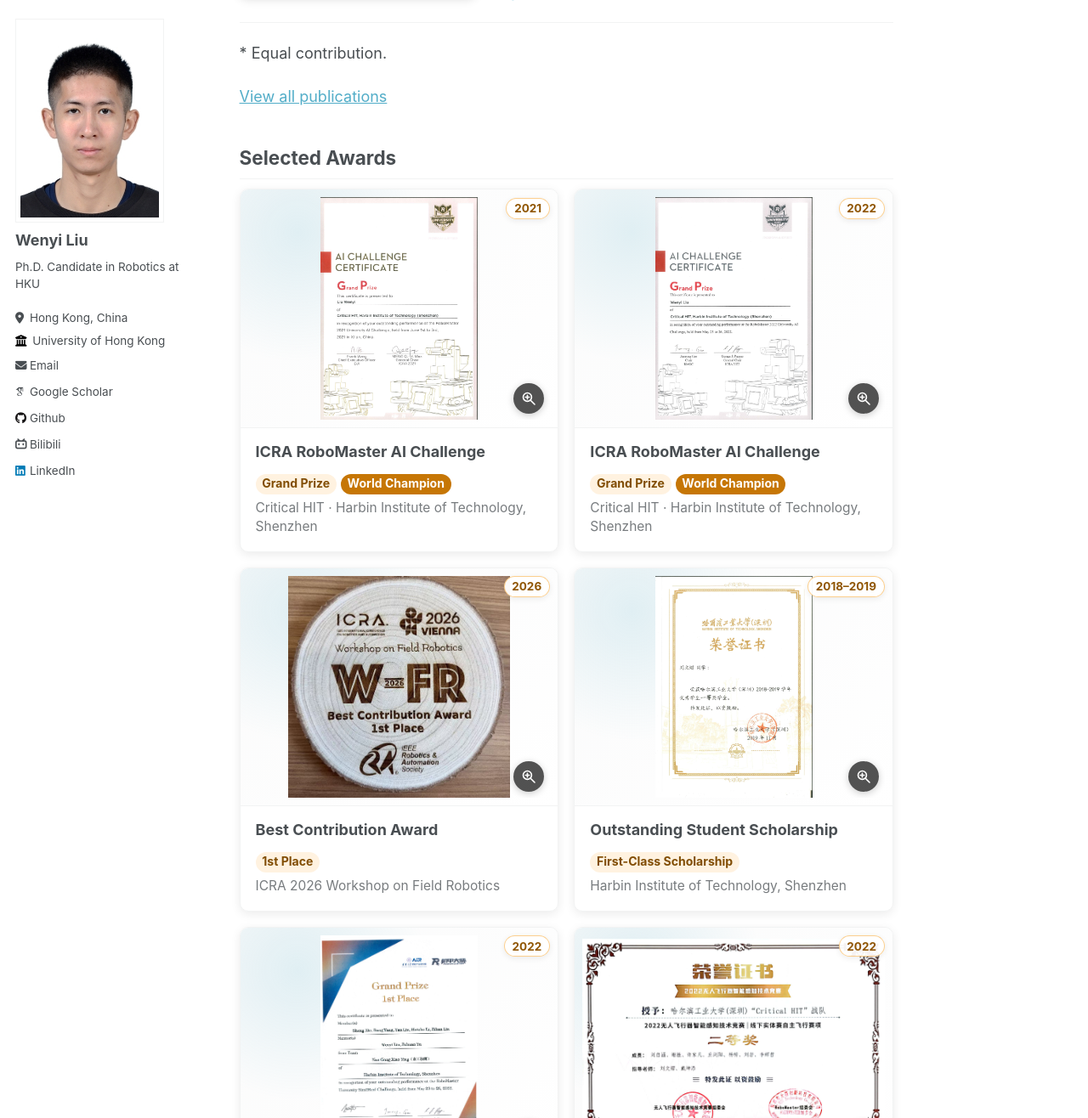
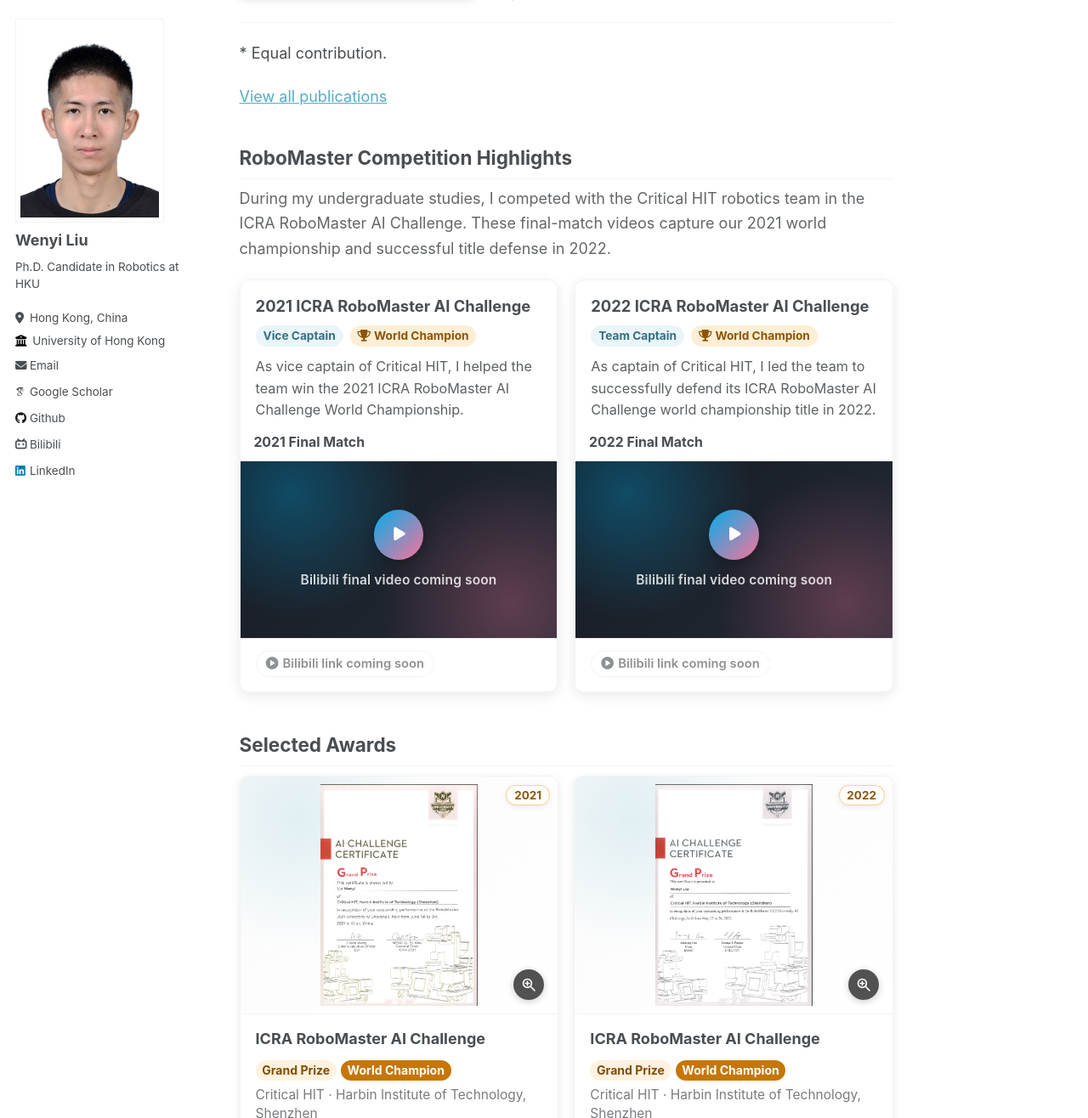
Before and after one commit to FENYUN323/liuwenyi.github.io, a Jekyll site: the page built from _pages/about.md, in a window 1280 px wide and 1400 px high, scrolled down 1871 px, cut to the strip 84-1400 px from the top of the window. Shown: the whole strip at 85% size. Built offline with Jekyll 4.4.1, drawn with Linux system fonts in a browser that asks for light colours; some web fonts are replaced.

Commit message:
Add RoboMaster competition videos to homepage

```diff
--- /dev/null
+++ b/_data/competition_videos.yml
@@ -0,0 +1,28 @@
+# Add the full public Bilibili video URL for each final below.
+# Use https://www.bilibili.com/video/BV... rather than a b23.tv short link.
+# For a multipart video, keep its ?p=2 (or &p=2) parameter in the URL.
+- year: "2021"
+  title: "2021 ICRA RoboMaster AI Challenge"
+  title_zh: "2021 ICRA RoboMaster AI 挑战赛"
+  role: "Vice Captain"
+  role_zh: "副队长"
+  result: "World Champion"
+  result_zh: "全球冠军"
+  description: "As vice captain of Critical HIT, I helped the team win the 2021 ICRA RoboMaster AI Challenge World Championship."
+  description_zh: "2021 年，我担任 Critical HIT 机器人队副队长，协助团队夺得 ICRA RoboMaster AI Challenge 全球冠军。"
+  video_label: "2021 Final Match"
+  video_label_zh: "2021 年决赛视频"
+  bilibili_url: "" # Paste the full Bilibili video URL here.
+
+- year: "2022"
+  title: "2022 ICRA RoboMaster AI Challenge"
+  title_zh: "2022 ICRA RoboMaster AI 挑战赛"
+  role: "Team Captain"
+  role_zh: "队长"
+  result: "World Champion"
+  result_zh: "全球冠军"
+  description: "As captain of Critical HIT, I led the team to successfully defend its ICRA RoboMaster AI Challenge world championship title in 2022."
+  description_zh: "2022 年，我担任 Critical HIT 机器人队队长，带领团队成功卫冕 ICRA RoboMaster AI Challenge 全球冠军。"
+  video_label: "2022 Final Match"
+  video_label_zh: "2022 年决赛视频"
+  bilibili_url: "" # Paste the full Bilibili video URL here.
--- /dev/null
+++ b/_includes/competition-videos.html
@@ -0,0 +1,91 @@
+{% assign competition_language = include.lang | default: "en" %}
+
+<section class="competition-highlights" aria-labelledby="competition-highlights-title">
+  <h2 id="competition-highlights-title">
+    {% if competition_language == "zh" %}RoboMaster 竞赛精彩回顾{% else %}RoboMaster Competition Highlights{% endif %}
+  </h2>
+  <p class="competition-highlights__intro">
+    {% if competition_language == "zh" %}
+      本科期间，我随 Critical HIT 机器人队参加 ICRA RoboMaster AI 挑战赛。以下决赛视频记录了我们在 2021 年夺得全球冠军，并于 2022 年成功卫冕的经历。
+    {% else %}
+      During my undergraduate studies, I competed with the Critical HIT robotics team in the ICRA RoboMaster AI Challenge. These final-match videos capture our 2021 world championship and successful title defense in 2022.
+    {% endif %}
+  </p>
+
+  <div class="competition-video-grid">
+    {% for competition in site.data.competition_videos %}
+      {% assign competition_title = competition.title %}
+      {% assign competition_role = competition.role %}
+      {% assign competition_result = competition.result %}
+      {% assign competition_description = competition.description %}
+      {% assign competition_video_label = competition.video_label %}
+      {% if competition_language == "zh" %}
+        {% assign competition_title = competition.title_zh | default: competition.title %}
+        {% assign competition_role = competition.role_zh | default: competition.role %}
+        {% assign competition_result = competition.result_zh | default: competition.result %}
+        {% assign competition_description = competition.description_zh | default: competition.description %}
+        {% assign competition_video_label = competition.video_label_zh | default: competition.video_label %}
+      {% endif %}
+
+      {% assign bilibili_url = competition.bilibili_url | default: "" | strip %}
+      {% assign bvid = "" %}
+      {% assign bilibili_page = "1" %}
+      {% if bilibili_url contains "/video/BV" %}
+        {% assign bvid = bilibili_url | split: "/video/" | last | split: "/" | first | split: "?" | first | split: "#" | first %}
+        {% if bilibili_url contains "?p=" %}
+          {% assign bilibili_page = bilibili_url | split: "?p=" | last | split: "&" | first | split: "#" | first %}
+        {% elsif bilibili_url contains "&p=" %}
+          {% assign bilibili_page = bilibili_url | split: "&p=" | last | split: "&" | first | split: "#" | first %}
+        {% endif %}
+      {% endif %}
+
+      <article class="competition-video-card">
+        <div class="competition-video-card__body">
+          <h3 class="competition-video-card__title">{{ competition_title }}</h3>
+          <div class="competition-video-card__meta" role="group" aria-label="{% if competition_language == 'zh' %}角色与比赛成绩{% else %}Role and competition result{% endif %}">
+            <span class="competition-video-card__role">{{ competition_role }}</span>
+            <span class="competition-video-card__result"><i class="fas fa-trophy" aria-hidden="true"></i> {{ competition_result }}</span>
+          </div>
+          <p class="competition-video-card__description">{{ competition_description }}</p>
+        </div>
+
+        <h4 class="competition-video-card__video-title">{{ competition_video_label }}</h4>
+        {% if bvid != "" %}
+          <div class="competition-video__embed">
+            <iframe
+              src="https://player.bilibili.com/player.html?bvid={{ bvid | escape }}&amp;p={{ bilibili_page | escape }}&amp;autoplay=0&amp;danmaku=0"
+              title="{{ competition_title | escape }} — {{ competition_video_label | escape }}"
+              loading="lazy"
+              frameborder="0"
+              scrolling="no"
+              allow="autoplay; fullscreen; picture-in-picture"
+              allowfullscreen></iframe>
+          </div>
+        {% else %}
+          <div class="competition-video__placeholder">
+            <span class="competition-video__play" aria-hidden="true"><i class="fas fa-play"></i></span>
+            {% if bilibili_url == "" %}
+              <span>{% if competition_language == "zh" %}B站决赛视频待添加{% else %}Bilibili final video coming soon{% endif %}</span>
+            {% else %}
+              <span>{% if competition_language == "zh" %}请使用完整的 B站 BV 视频链接{% else %}Please use a full Bilibili BV video URL{% endif %}</span>
+            {% endif %}
+          </div>
+        {% endif %}
+
+        <div class="competition-video__links">
+          {% if bilibili_url != "" %}
+            <a href="{{ bilibili_url | escape }}" target="_blank" rel="noopener noreferrer">
+              <i class="fas fa-play-circle" aria-hidden="true"></i>
+              {% if competition_language == "zh" %}在哔哩哔哩观看{% else %}Watch on Bilibili{% endif %}
+            </a>
+          {% else %}
+            <span class="is-disabled" aria-disabled="true">
+              <i class="fas fa-play-circle" aria-hidden="true"></i>
+              {% if competition_language == "zh" %}B站链接待添加{% else %}Bilibili link coming soon{% endif %}
+            </span>
+          {% endif %}
+        </div>
+      </article>
+    {% endfor %}
+  </div>
+</section>
--- a/_pages/about.md
+++ b/_pages/about.md
@@ -27,6 +27,8 @@
 
 [View all publications]({{ site.baseurl }}/publications/)
 
+{% include competition-videos.html %}
+
 ## Selected Awards
 
 {% include selected-awards.html %}
--- a/_sass/_page.scss
+++ b/_sass/_page.scss
@@ -522,6 +522,187 @@
 
 
 /*
+   RoboMaster competition highlights
+   ========================================================================== */
+
+.competition-highlights {
+  margin: 2.35em 0 2.65em;
+}
+
+.page__content .competition-highlights__intro {
+  max-width: 50em;
+  margin: -0.2em 0 1.15em;
+  color: mix(#fff, $text-color, 14%);
+  line-height: 1.65;
+  text-indent: 0;
+}
+
+.competition-video-grid {
+  display: grid;
+  grid-template-columns: minmax(0, 1fr);
+  gap: 1.1em;
+
+  @include breakpoint($x-large) {
+    grid-template-columns: repeat(2, minmax(0, 1fr));
+  }
+}
+
+.competition-video-card {
+  display: flex;
+  flex-direction: column;
+  min-width: 0;
+  overflow: hidden;
+  background: $body-color;
+  border: 1px solid $border-color;
+  border-radius: 11px;
+  box-shadow: 0 4px 16px rgba(#000, 0.09);
+}
+
+.competition-video-card__body {
+  flex: 1 1 auto;
+  padding: 1em 1em 0.75em;
+}
+
+.page__content .competition-video-card__title {
+  margin: 0 0 0.6em;
+  padding: 0;
+  border: 0;
+  font-size: 1.02em;
+  line-height: 1.35;
+}
+
+.competition-video-card__meta {
+  display: flex;
+  flex-wrap: wrap;
+  gap: 0.45em;
+  margin-bottom: 0.65em;
+}
+
+.competition-video-card__role,
+.competition-video-card__result {
+  display: inline-flex;
+  align-items: center;
+  gap: 0.3em;
+  padding: 0.22em 0.65em;
+  border-radius: 999px;
+  font-size: 0.76em;
+  font-weight: 700;
+  line-height: 1.35;
+}
+
+.competition-video-card__role {
+  color: mix(#000, $info-color, 35%);
+  background: rgba($info-color, 0.12);
+}
+
+.competition-video-card__result {
+  color: mix(#000, $warning-color, 43%);
+  background: rgba($warning-color, 0.16);
+}
+
+.page__content .competition-video-card__description {
+  margin: 0;
+  color: mix(#fff, $text-color, 10%);
+  font-size: 0.9em;
+  line-height: 1.55;
+  text-indent: 0;
+}
+
+.page__content .competition-video-card__video-title {
+  margin: 0;
+  padding: 0.1em 1em 0.7em;
+  font-size: 0.88em;
+  line-height: 1.35;
+}
+
+.competition-video__embed,
+.competition-video__placeholder {
+  width: 100%;
+  overflow: hidden;
+  aspect-ratio: 16 / 9;
+  background: #111;
+  border-top: 1px solid $border-color;
+  border-bottom: 1px solid $border-color;
+}
+
+.competition-video__embed iframe {
+  display: block;
+  width: 100%;
+  height: 100%;
+  border: 0;
+}
+
+.competition-video__placeholder {
+  display: flex;
+  flex-direction: column;
+  align-items: center;
+  justify-content: center;
+  gap: 0.7em;
+  padding: 1em;
+  color: rgba(#fff, 0.82);
+  background:
+    radial-gradient(circle at 16% 18%, rgba(#00aeec, 0.32), transparent 42%),
+    radial-gradient(circle at 85% 80%, rgba(#fb7299, 0.28), transparent 42%),
+    linear-gradient(135deg, #151a22, #252b36);
+  text-align: center;
+
+  > span:last-child {
+    font-size: 0.86em;
+    font-weight: 600;
+    letter-spacing: 0.01em;
+  }
+}
+
+.competition-video__play {
+  display: inline-flex;
+  width: 3.25em;
+  height: 3.25em;
+  align-items: center;
+  justify-content: center;
+  color: #fff;
+  background: linear-gradient(135deg, #00aeec, #fb7299);
+  border-radius: 50%;
+  box-shadow: 0 5px 16px rgba(#000, 0.25);
+
+  i {
+    margin-left: 0.12em;
+  }
+}
+
+.competition-video__links {
+  display: flex;
+  padding: 0.8em 1em 0.95em;
+
+  a,
+  span {
+    display: inline-flex;
+    align-items: center;
+    gap: 0.35em;
+    padding: 0.36em 0.75em;
+    border: 1px solid rgba($link-color, 0.42);
+    border-radius: 999px;
+    font-size: 0.82em;
+    font-weight: 600;
+    line-height: 1.2;
+    text-decoration: none;
+  }
+
+  a:hover,
+  a:focus-visible {
+    color: #fff;
+    background: $link-color;
+  }
+
+  .is-disabled {
+    color: mix(#fff, $text-color, 38%);
+    background: mix(#fff, $background-color, 86%);
+    border-color: $border-color;
+    cursor: not-allowed;
+  }
+}
+
+
+/*
    Selected honors and awards
    ========================================================================== */
 
```
Also changed, not shown: _pages/chinese.md (+3 -1 lines).
